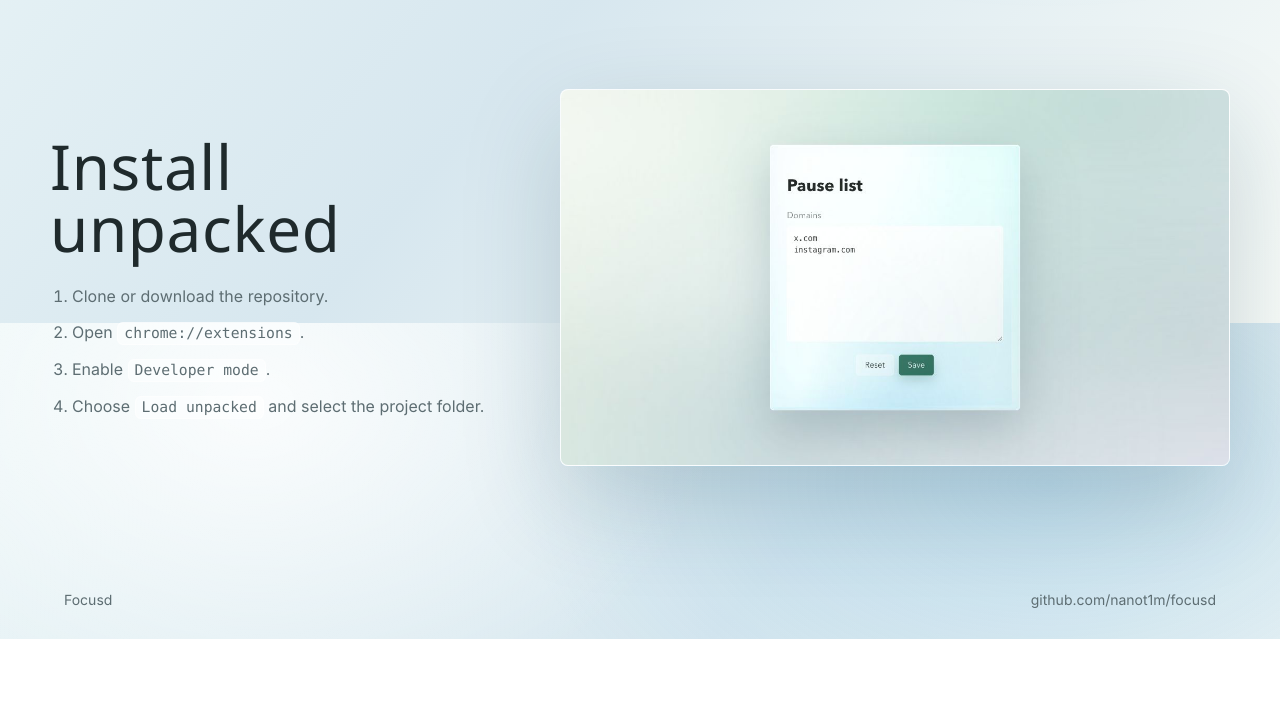
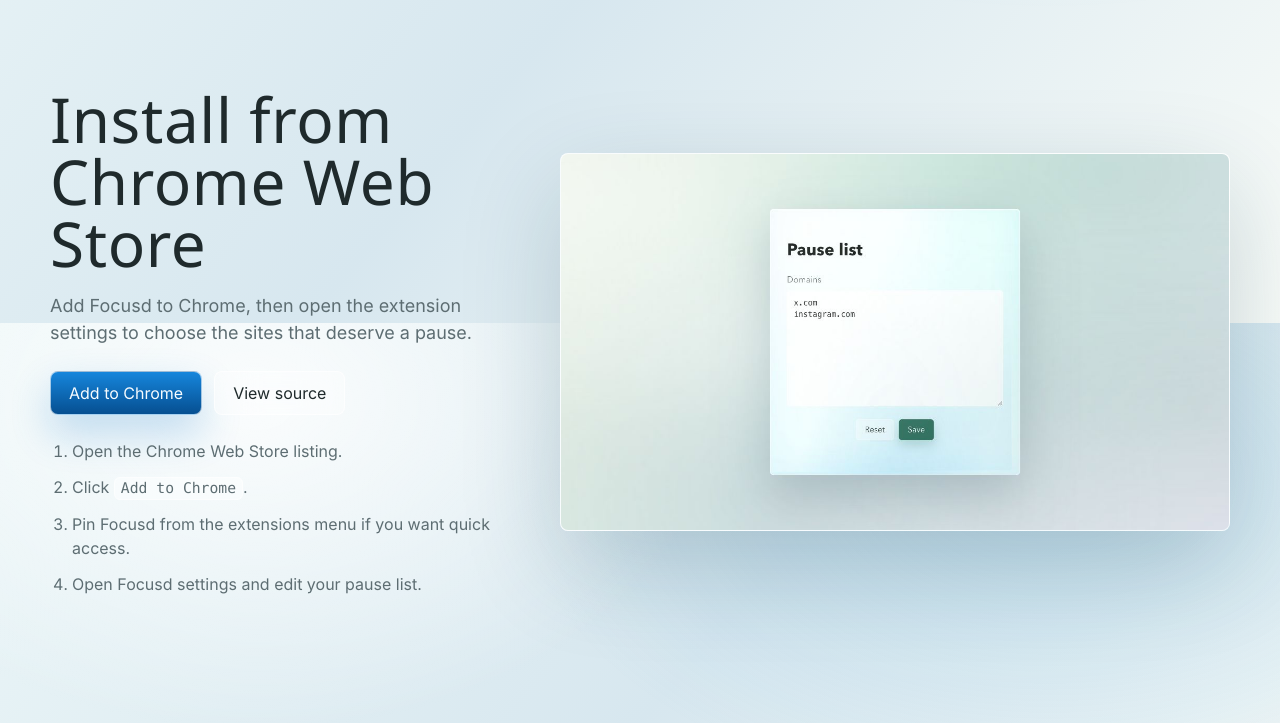
Before and after one commit to nanot1m/focusd, a browser extension: page index.html in a window 1280 px wide. Shown: the part 2077-2800 px from the top of the page. Before the commit the page ends 2716 px from the top, so only its background shows below. Drawn offline with Linux system fonts and the light colour scheme.

Commit message:
Update install instructions for Chrome Web Store

```diff
--- a/index.html
+++ b/index.html
@@ -5,7 +5,8 @@
     <meta name="viewport" content="width=device-width, initial-scale=1">
     <meta name="description" content="Focusd helps you stay focused by adding a short decision pause before distracting websites open.">
     <title>Focusd</title>
-    <link rel="stylesheet" href="landing.css?v=3">
+    <link rel="icon" type="image/png" sizes="32x32" href="icons/icon-32.png">
+    <link rel="stylesheet" href="landing.css?v=4">
   </head>
   <body>
     <header class="site-header" aria-label="Site header">
@@ -24,7 +25,7 @@
             <p>Stay focused with a short pause before distracting sites open.</p>
             <div class="hero-actions">
               <div class="hero-buttons">
-                <a class="button primary" href="https://github.com/nanot1m/focusd">Get extension</a>
+                <a class="button primary" href="https://chromewebstore.google.com/detail/lnmhopjglpafaooeiapbhddpcpanogod" target="_blank" rel="noopener">Add to Chrome</a>
                 <a class="button secondary" href="#install">Install guide</a>
               </div>
               <span class="free-mark">Free forever</span>
@@ -72,12 +73,17 @@
 
       <section class="section split" id="install" aria-labelledby="install-title">
         <div>
-          <h2 id="install-title">Install unpacked</h2>
+          <h2 id="install-title">Install from Chrome Web Store</h2>
+          <p class="install-copy">Add Focusd to Chrome, then open the extension settings to choose the sites that deserve a pause.</p>
+          <div class="install-actions">
+            <a class="button primary" href="https://chromewebstore.google.com/detail/lnmhopjglpafaooeiapbhddpcpanogod" target="_blank" rel="noopener">Add to Chrome</a>
+            <a class="button secondary" href="https://github.com/nanot1m/focusd">View source</a>
+          </div>
           <ol>
-            <li>Clone or download the repository.</li>
-            <li>Open <code>chrome://extensions</code>.</li>
-            <li>Enable <code>Developer mode</code>.</li>
-            <li>Choose <code>Load unpacked</code> and select the project folder.</li>
+            <li>Open the Chrome Web Store listing.</li>
+            <li>Click <code>Add to Chrome</code>.</li>
+            <li>Pin Focusd from the extensions menu if you want quick access.</li>
+            <li>Open Focusd settings and edit your pause list.</li>
           </ol>
         </div>
         <figure>
@@ -88,7 +94,7 @@
 
     <footer>
       <span>Focusd</span>
-      <a href="https://github.com/nanot1m/focusd">github.com/nanot1m/focusd</a>
+      <a href="https://chromewebstore.google.com/detail/lnmhopjglpafaooeiapbhddpcpanogod" target="_blank" rel="noopener">Chrome Web Store</a>
     </footer>
   </body>
 </html>
--- a/landing.css
+++ b/landing.css
@@ -283,7 +283,8 @@ h1 {
 }
 
 .feature p,
-.split li {
+.split li,
+.install-copy {
   color: var(--muted);
 }
 
@@ -304,6 +305,19 @@ h1 {
 ol {
   margin: 24px 0 0;
   padding-left: 22px;
+}
+
+.install-copy {
+  margin: 18px 0 0;
+  max-width: 460px;
+  font-size: 18px;
+}
+
+.install-actions {
+  display: flex;
+  flex-wrap: wrap;
+  gap: 12px;
+  margin-top: 24px;
 }
 
 li + li {
```
Also changed, not shown: README.md.
